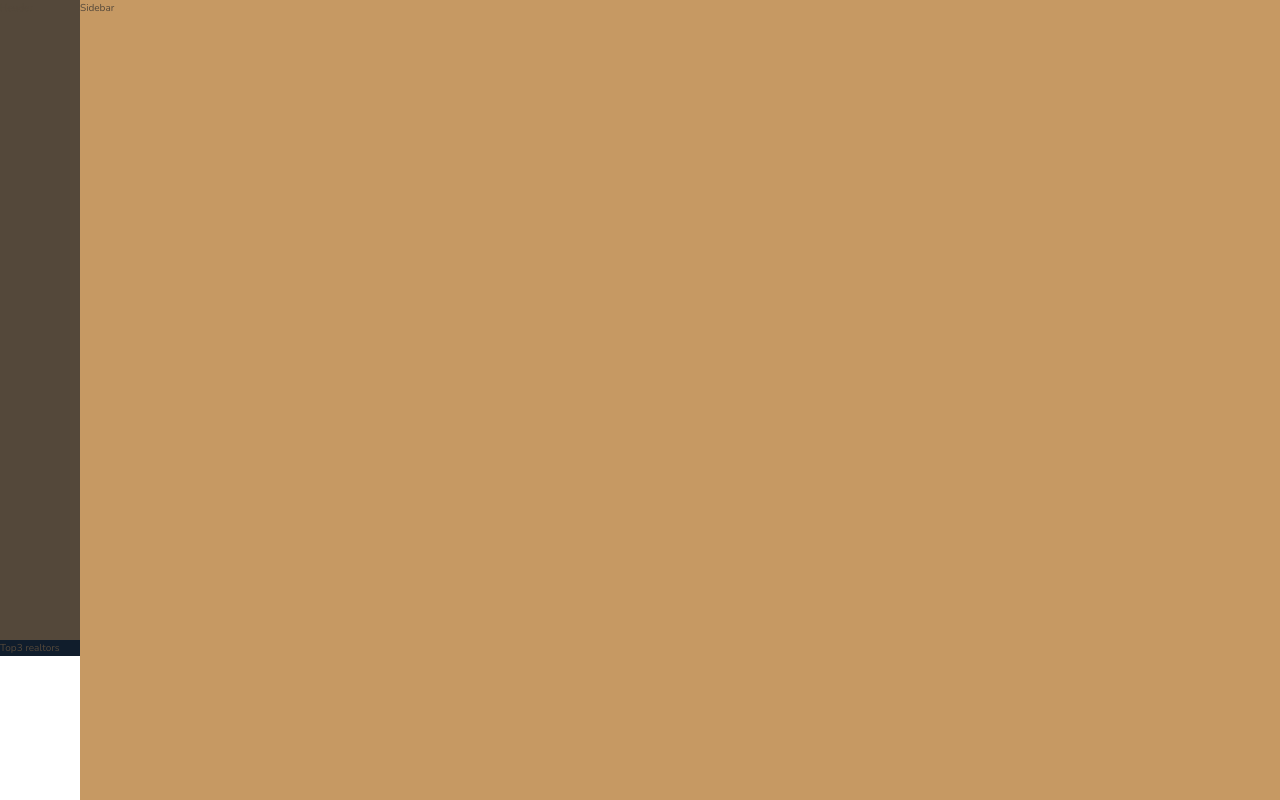
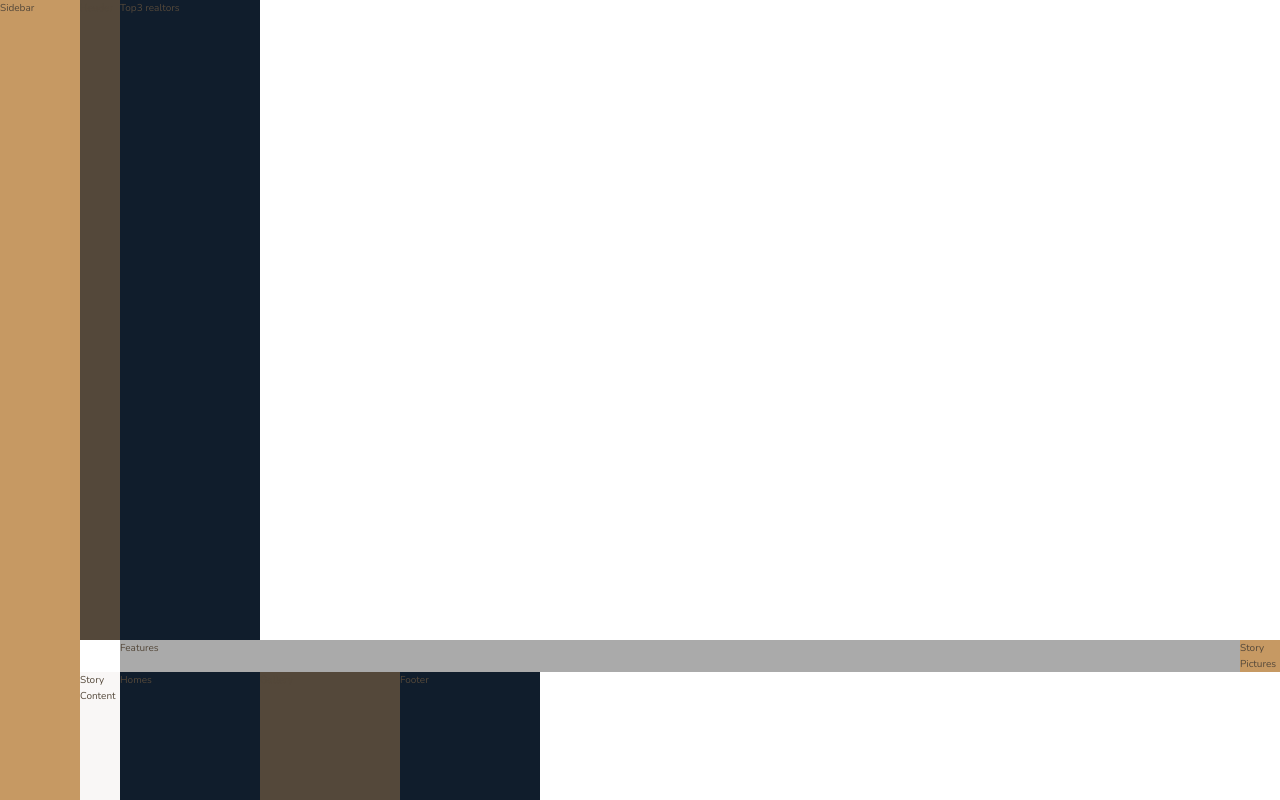
Before and after one commit to wyne-ybanez/Advanced-Sass-Grid, a website: page index.html in a window 1280 px wide. Shown: the top 800 px of the page. Drawn offline with nearby package versions, Linux system fonts and the light colour scheme.

Commit message:
Fix: sidebar fixed col start

```diff
--- a/sass/_base.scss
+++ b/sass/_base.scss
@@ -46,5 +46,5 @@ body {
     // 1fr for space between
     // 8 columns: width is between minimum-content and 14rem
     // 1fr for space at end
-    grid-template-columns: [sidebar-star] 8rem [sidebar-end full-start] 1fr [center-start] repeat(8, minmax(min-content, 14rem) [col-end]) [center-end] 1fr [full-end];
+    grid-template-columns: [sidebar-start] 8rem [sidebar-end full-start] 1fr [center-start] repeat(8, minmax(min-content, 14rem) [col-end]) [center-end] 1fr [full-end];
 }
--- a/sass/_features.scss
+++ b/sass/_features.scss
@@ -1,4 +1,4 @@
 .features {
     background-color: $color-grey-light-2;
-    grid-column: center-start;
+    grid-column: center-start / center-end;
 }
--- a/sass/_sidebar.scss
+++ b/sass/_sidebar.scss
@@ -1,5 +1,5 @@
 .sidebar {
     background-color: $color-primary;
-    grid-column: sidebar-start /sidebar-end;
+    grid-column: sidebar-start / sidebar-end;
     grid-row: 1 / -1;
 }
```
Also changed, not shown: css/style.css.
